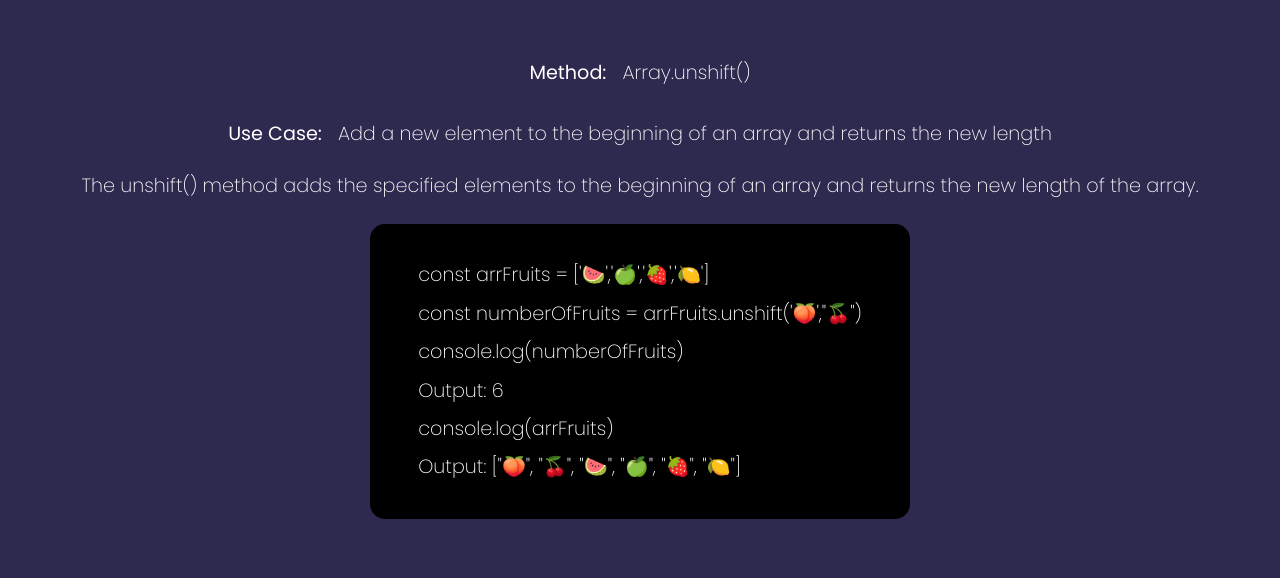
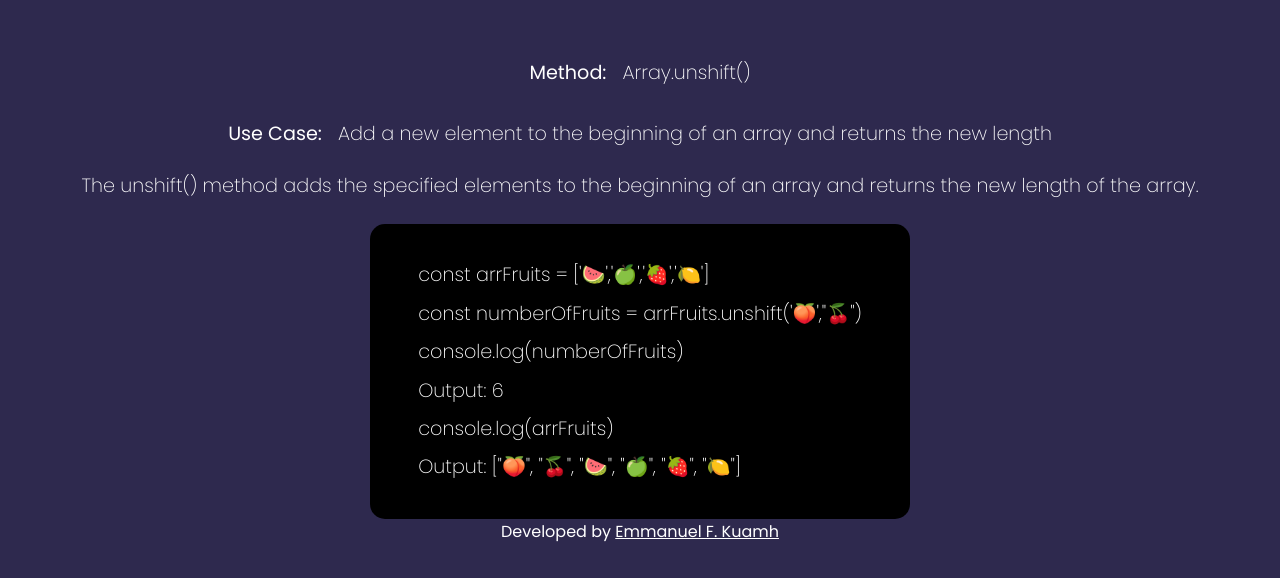
Before and after one commit to emmanuelkumah/Arry-ChromeExt, a browser extension: page index.html in a window 1280 px wide. Drawn offline with Linux system fonts and the light colour scheme.

Commit message:
Updated readme file

```diff
--- a/index.html
+++ b/index.html
@@ -26,6 +26,12 @@
         <div class="arrDesc"></div>
       </section>
       <section class="arr_illus"></section>
+      <div>
+        Developed by
+        <a href="https://www.linkedin.com/in/emmanuelfkumah/"
+          >Emmanuel F. Kuamh</a
+        >
+      </div>
     </section>
     <script type="module" src="index.js"></script>
   </body>
```
Also changed, not shown: popup/popup.html (+1 -1 lines), images/arrLogo.jpg (renamed from images/arrLogo2.jpg), 1 other file.
